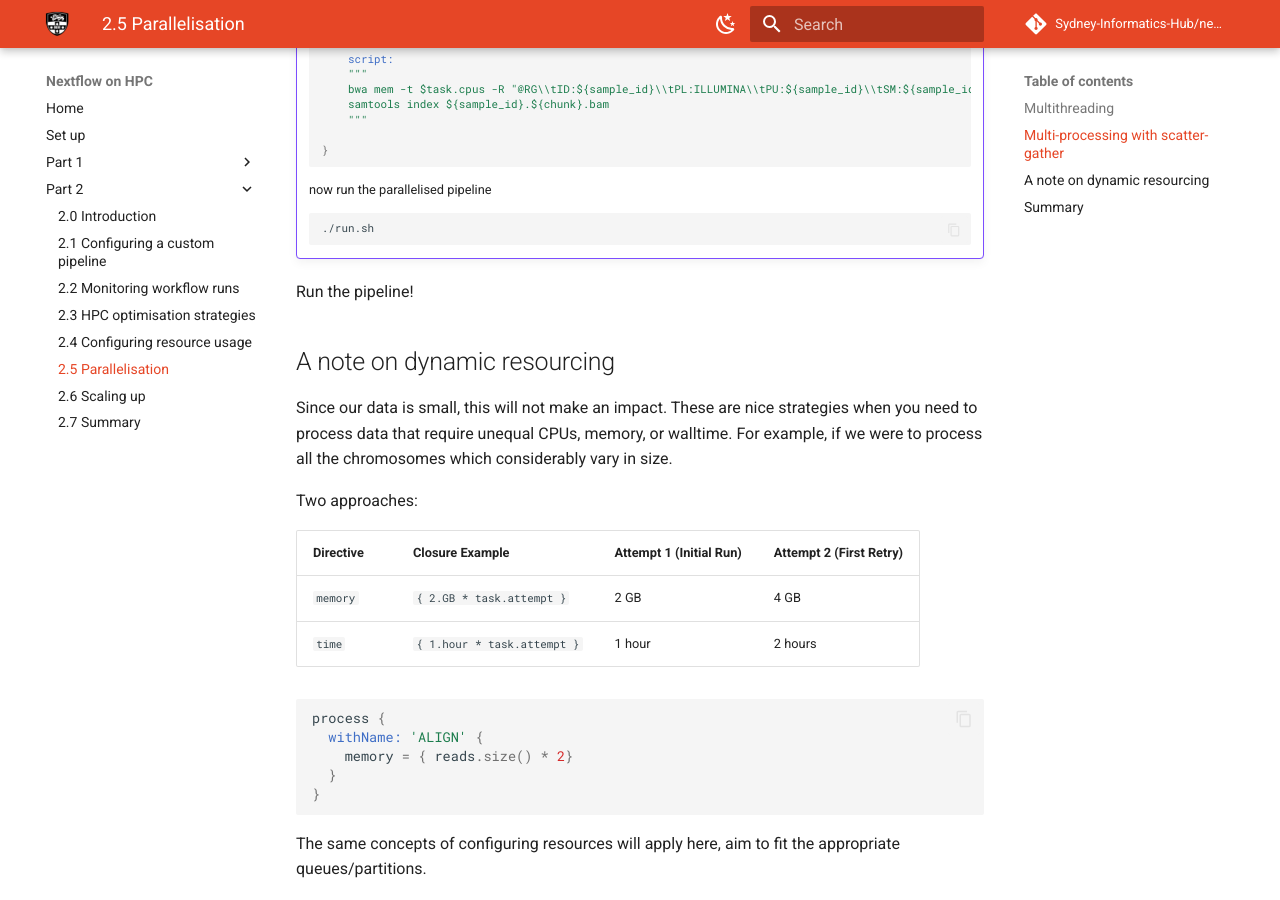
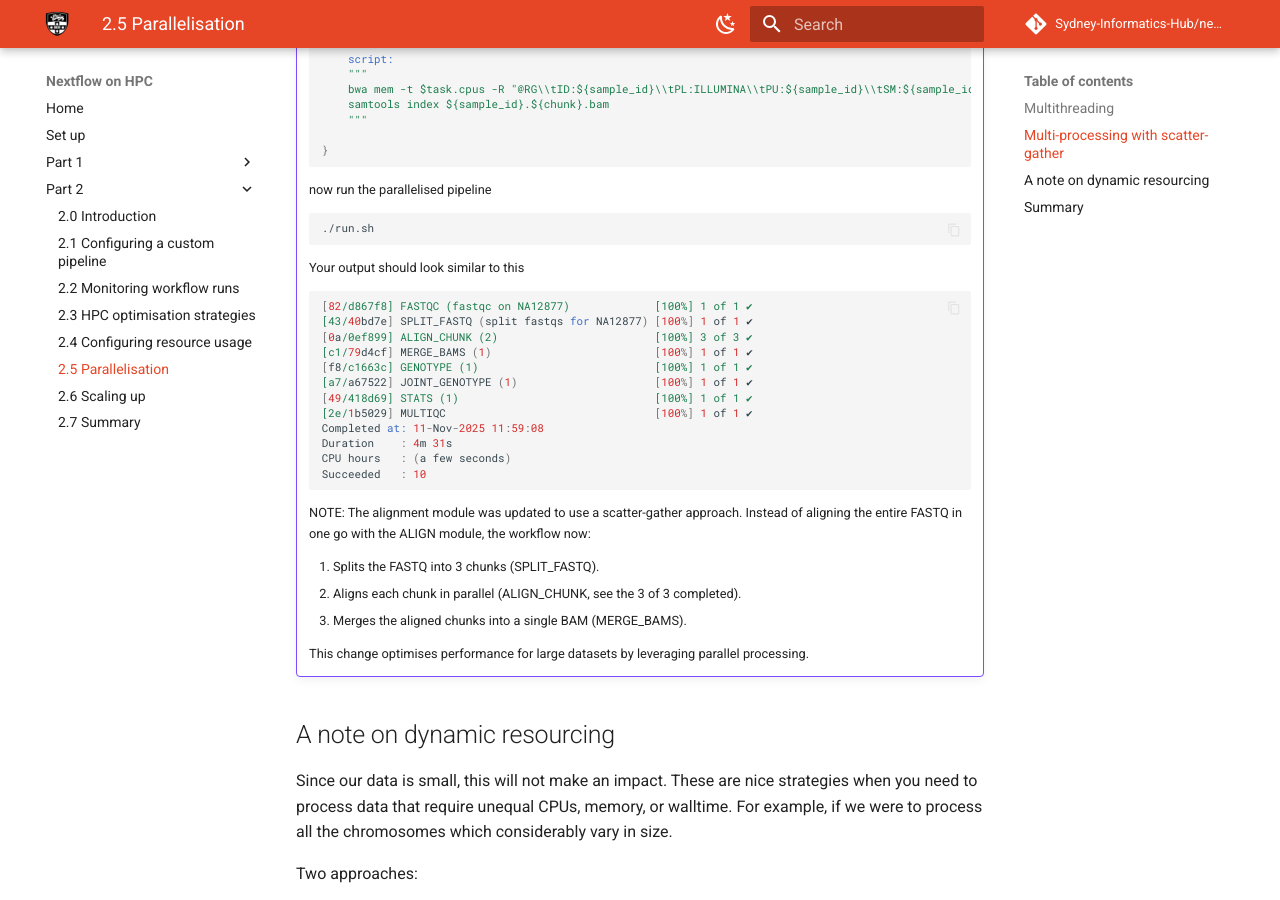
Before and after one commit to Sydney-Informatics-Hub/nextflow-hpc-workshop, an MkDocs documentation site: the page built from docs/part2/25_parallelisation.md, in a window 1280 px wide and 900 px high, scrolled down 5923 px. Built offline with MkDocs 1.6.1 and Material for MkDocs 9.7.7, drawn with Linux system fonts in a browser that asks for light colours; comment, search, counter and statistics services are not loaded.

Commit message:
updated codechunks for making processes (add label) and updated exercise to include explanation of implementation

````diff
--- a/docs/part2/25_parallelisation.md
+++ b/docs/part2/25_parallelisation.md
@@ -332,10 +332,31 @@ Lastly, add the `process_small` labels to each of the modules:
     now run the parallelised pipeline
     ```bash
     ./run.sh
-
     ```
 
-Run the pipeline!
+    Your output should look similar to this
+    ```groovy
+    [82/d867f8] FASTQC (fastqc on NA12877)             [100%] 1 of 1 ✔
+    [43/40bd7e] SPLIT_FASTQ (split fastqs for NA12877) [100%] 1 of 1 ✔
+    [0a/0ef899] ALIGN_CHUNK (2)                        [100%] 3 of 3 ✔
+    [c1/79d4cf] MERGE_BAMS (1)                         [100%] 1 of 1 ✔
+    [f8/c1663c] GENOTYPE (1)                           [100%] 1 of 1 ✔
+    [a7/a67522] JOINT_GENOTYPE (1)                     [100%] 1 of 1 ✔
+    [49/418d69] STATS (1)                              [100%] 1 of 1 ✔
+    [2e/1b5029] MULTIQC                                [100%] 1 of 1 ✔
+    Completed at: 11-Nov-2025 11:59:08
+    Duration    : 4m 31s
+    CPU hours   : (a few seconds)
+    Succeeded   : 10
+    ```
+
+    NOTE: The alignment module was updated to use a scatter-gather approach. Instead of aligning the entire FASTQ in one go with the ALIGN module, the workflow now:
+
+    1. Splits the FASTQ into 3 chunks (SPLIT_FASTQ).
+    2. Aligns each chunk in parallel (ALIGN_CHUNK, see the 3 of 3 completed).
+    3. Merges the aligned chunks into a single BAM (MERGE_BAMS).
+
+    This change optimises performance for large datasets by leveraging parallel processing.
 
 ## A note on dynamic resourcing
 
````
